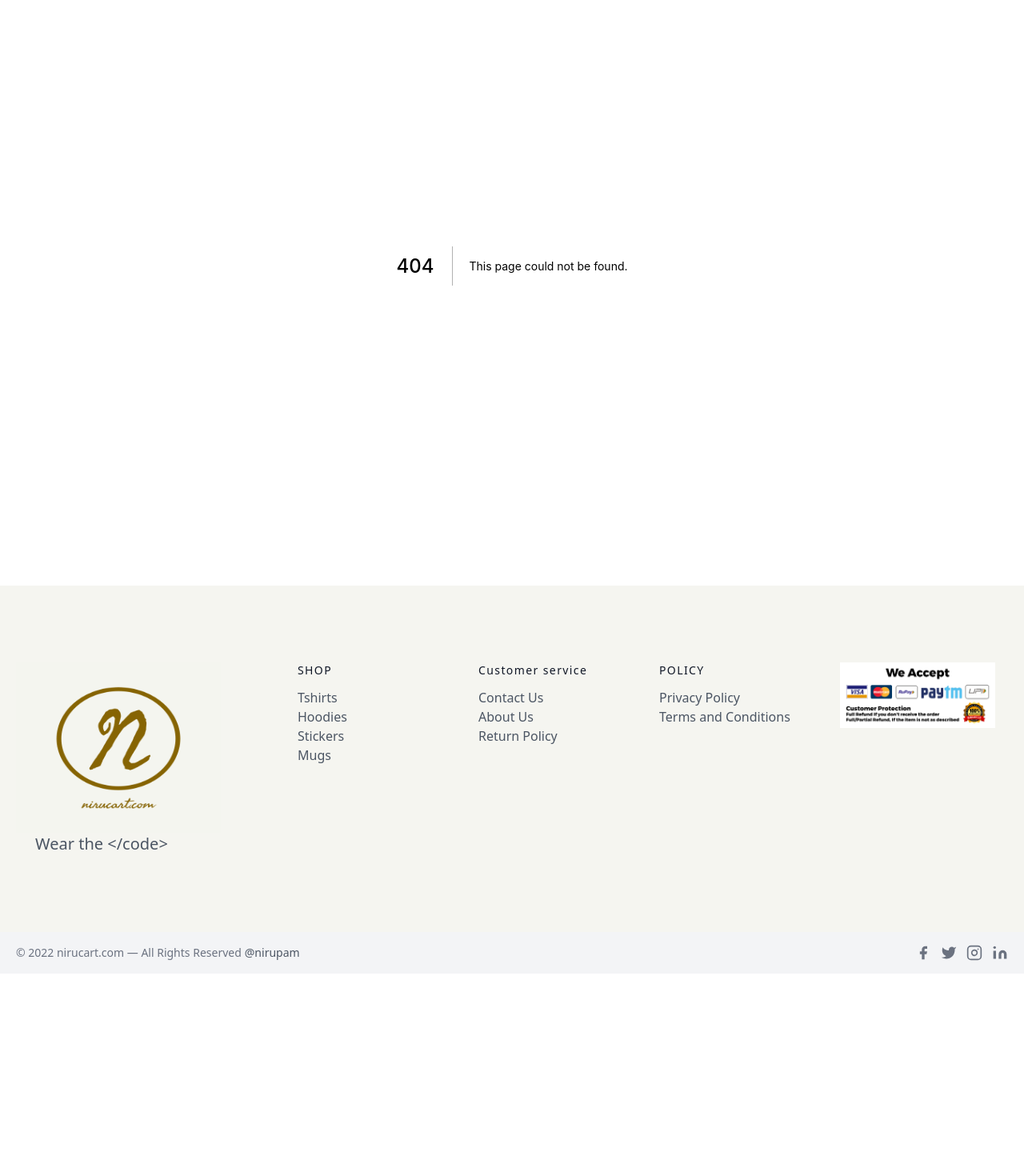
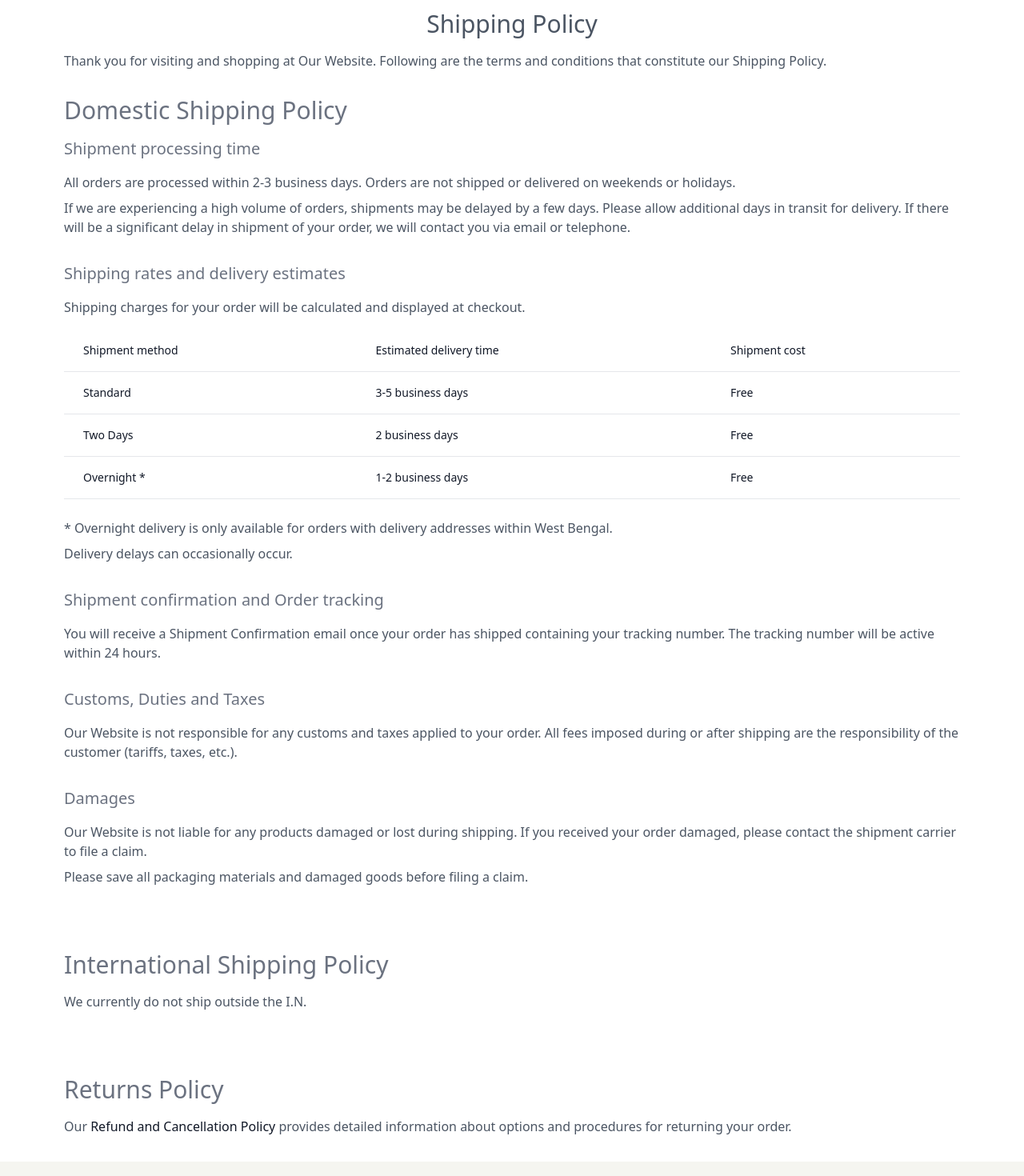
Before and after one commit to Nirupam1111/nirucart, a Next.js app: page /shippingpolicy in a window 1280 px wide. Before the commit this address had no page. Shown: the part 160-1630 px from the top of the page at 80% size. Before the commit the page ends 1377 px from the top, so only its background shows below. Built offline with nearby package versions, Linux system fonts and the light colour scheme.

Commit message:
sixth commit

```diff
--- a/components/Footer.js
+++ b/components/Footer.js
@@ -56,6 +56,9 @@ const Footer = () => {
           <li><Link href={"/terms"}>
             <a className="text-gray-600 hover:text-gray-800">Terms and Conditions</a>
           </Link></li>
+          <li><Link href={"/shippingpolicy"}>
+            <a className="text-gray-600 hover:text-gray-800">Shipping Policy</a>
+          </Link></li>
         </nav>
       </div>
       <div className="lg:w-1/4 md:w-1/2 w-full px-4">
--- a/pages/index.js
+++ b/pages/index.js
@@ -16,7 +16,7 @@ export default function Home() {
       {/* <Navbar /> */}
       <div className="flex flex-wrap m-8 mt-8 mb-20 sm:flex-col lg:flex-row items-center text-center">
       <div className="lg:w-1/2">
-        <p className="m-8 text-center text-2xl font-mono leading-10 font-bold">&quot;Hey developers, now get your favourite ecessories here on <span className="text-3xl text-sky-500"><Link href={"/"}><a>nirukart.com</a></Link></span>.&quot; </p>
+        <p className="m-8 text-center text-2xl font-mono leading-10 font-bold">&quot;Hey developers, now get your favourite ecessories here on <span className="text-3xl text-sky-500"><Link href={"/"}><a>nirucart.com</a></Link></span>.&quot; </p>
         </div>
         <div className="lg:w-1/2">
         <img className="" src="/home.jpg" alt="" />
--- /dev/null
+++ b/pages/shippingpolicy.js
@@ -0,0 +1,154 @@
+import React from 'react'
+import Link from 'next/link'
+
+const Shippingpolicy= () => {
+  return (
+    <div className="min-h-screen">
+      <section className="text-gray-600 body-font">
+    <div className="mt-20 flex flex-col items-center text-center w-full">
+      <h1 className="sm:text-3xl text-3xl font-medium title-font mb-4 text-gray-600">Shipping Policy
+      </h1>
+      </div>
+    <div className="mr-20 mb-8 ml-20">
+    <p className="mb-2">
+    Thank you for visiting and shopping at Our Website. Following are the terms and conditions that constitute our Shipping Policy.
+    </p>
+  </div>
+      <h1 className="sm:text-3xl text-3xl ml-20 font-medium title-font mb-4 text-gray-500">Domestic Shipping Policy
+      </h1>
+      <h1 className="sm:text-xl text-xl ml-20 font-medium title-font mb-4 text-gray-500">Shipment processing time
+      </h1>
+      <div className="mr-20 mb-8 ml-20">
+    <p  className="mb-2">
+    All orders are processed within 2-3 business days. Orders are not shipped or delivered on
+    weekends or holidays.
+    </p>
+    <p className="mb-2">
+    If we are experiencing a high volume of orders, shipments may be delayed by a few days. Please
+    allow additional days in transit for delivery. If there will be a significant delay in shipment of your
+    order, we will contact you via email or telephone.
+      </p>
+  </div>
+  <h1 className="sm:text-xl text-xl ml-20 font-medium title-font mb-4 text-gray-500">Shipping rates and delivery estimates
+      </h1>
+      <div className="mr-20 mb-8 ml-20">
+    <p className="mb-2">
+    Shipping charges for your order will be calculated and displayed at checkout.
+    </p>
+
+    <div className="flex flex-col">
+        <div className="overflow-x-auto sm:-mx-6 lg:-mx-8">
+          <div className="py-2 inline-block min-w-full sm:px-6 lg:px-8">
+            <div className="overflow-hidden">
+              <table className="min-w-full">
+                <thead className="bg-white border-b">
+                  <tr>
+                    <th scope="col" className="text-sm font-medium text-gray-900 px-6 py-4 text-left">
+                      Shipment method
+                    </th>
+                    <th scope="col" className="text-sm font-medium text-gray-900 px-6 py-4 text-left">
+                      Estimated delivery time
+                    </th>
+                    <th scope="col" className="text-sm font-medium text-gray-900 px-6 py-4 text-left">
+                      Shipment cost
+                    </th>
+                  </tr>
+                </thead>
+                <tbody>
+                    <tr className="bg-white border-b transition duration-300 ease-in-out hover:bg-gray-100">
+                    <td className="text-sm text-gray-900 font-light px-6 py-4 whitespace-nowrap">Standard</td>
+                    <td className="text-sm text-gray-900 font-light px-6 py-4 whitespace-nowrap">
+                    3-5 business days
+                    </td>
+                    <td className="text-sm text-gray-900 font-light px-6 py-4 whitespace-nowrap">
+                     Free
+                    </td>
+                  </tr>
+                  <tr className="bg-white border-b transition duration-300 ease-in-out hover:bg-gray-100">
+                    <td className="text-sm text-gray-900 font-light px-6 py-4 whitespace-nowrap">Two Days</td>
+                    <td className="text-sm text-gray-900 font-light px-6 py-4 whitespace-nowrap">
+                    2 business days
+                    </td>
+                    <td className="text-sm text-gray-900 font-light px-6 py-4 whitespace-nowrap">
+                     Free
+                    </td>
+                  </tr>
+                  <tr className="bg-white border-b transition duration-300 ease-in-out hover:bg-gray-100">
+                    <td className="text-sm text-gray-900 font-light px-6 py-4 whitespace-nowrap">Overnight *</td>
+                    <td className="text-sm text-gray-900 font-light px-6 py-4 whitespace-nowrap">
+                    1-2 business days
+                    </td>
+                    <td className="text-sm text-gray-900 font-light px-6 py-4 whitespace-nowrap">
+                     Free
+                    </td>
+                  </tr>
+                  </tbody>
+              </table>
+            </div>
+          </div>
+        </div>
+      </div>
+
+    <p className="mb-2 mt-4">
+    * Overnight delivery is only available for orders with delivery addresses within West Bengal.
+      </p>
+      <p className="mb-2">Delivery delays can occasionally occur.</p>
+  </div>
+
+  <h1 className="sm:text-xl text-xl ml-20 font-medium title-font mb-4 text-gray-500">Shipment confirmation and Order tracking
+      </h1>
+      <div className="mr-20 mb-8 ml-20">
+    <p  className="mb-2">
+    You will receive a Shipment Confirmation email once your order has shipped containing your
+    tracking number. The tracking number will be active within 24 hours.
+    </p>
+  </div>
+
+  <h1 className="sm:text-xl text-xl ml-20 font-medium title-font mb-4 text-gray-500">Customs, Duties and Taxes
+      </h1>
+      <div className="mr-20 mb-8 ml-20">
+    <p  className="mb-2">
+    Our Website is not responsible for any customs and taxes applied to your order. All
+    fees imposed during or after shipping are the responsibility of the customer (tariffs, taxes, etc.).
+    </p>
+  </div>
+
+  <h1 className="sm:text-xl text-xl ml-20 font-medium title-font mb-4 text-gray-500">Damages
+      </h1>
+      <div className="mr-20 mb-8 ml-20">
+    <p  className="mb-2">
+    Our Website is not liable for any products damaged or lost during shipping. If you
+    received your order damaged, please contact the shipment carrier to file a claim.
+    </p>
+    <p className="mb-2">
+    Please save all packaging materials and damaged goods before filing a claim.
+      </p>
+  </div>
+
+  <div className="mt-20 w-full">
+      <h1 className="sm:text-3xl text-3xl ml-20 font-medium title-font mb-4 text-gray-500">International Shipping Policy
+      </h1>
+      </div>
+    <div className="mr-20 mb-8 ml-20">
+    <p className="mb-2">
+    We currently do not ship outside the I.N.
+    </p>
+    </div>
+
+  <div className="mt-20 w-full">
+      <h1 className="sm:text-3xl text-3xl ml-20 font-medium title-font mb-4 text-gray-500">Returns Policy
+      </h1>
+      </div>
+    <div className="mr-20 mb-8 ml-20">
+    <p className="mb-2">
+    Our <Link href="/returnpolicy"><a className="text-gray-900 text-md">Refund and Cancellation Policy</a></Link> provides detailed information about options and procedures for
+    returning your order.
+    </p>
+  </div>
+
+</section>
+      </div>
+  )
+}
+
+export default Shippingpolicy
```
Also changed, not shown: package.json (+11 -0 lines), 1 other file (tests, documents, lock files or other folders).
